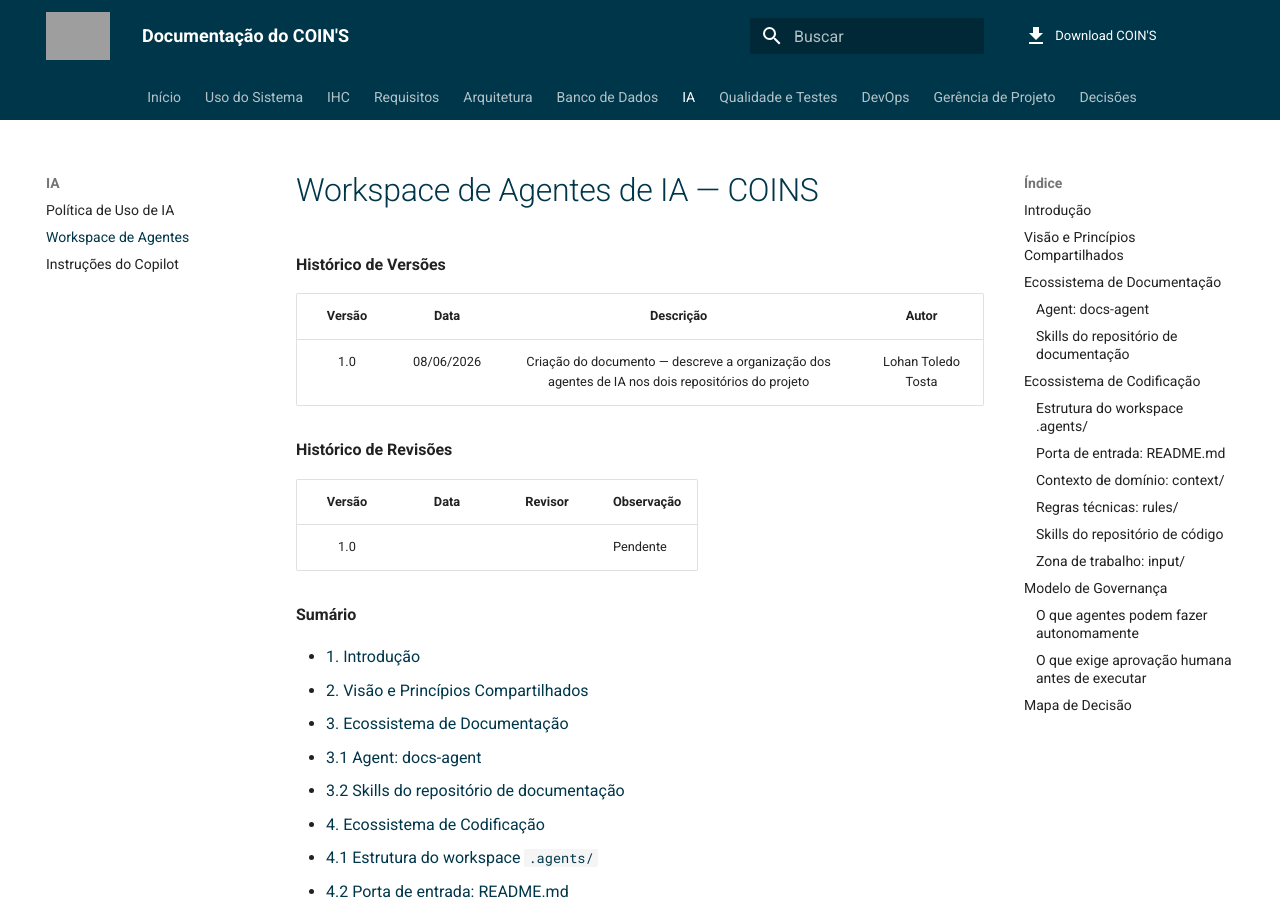
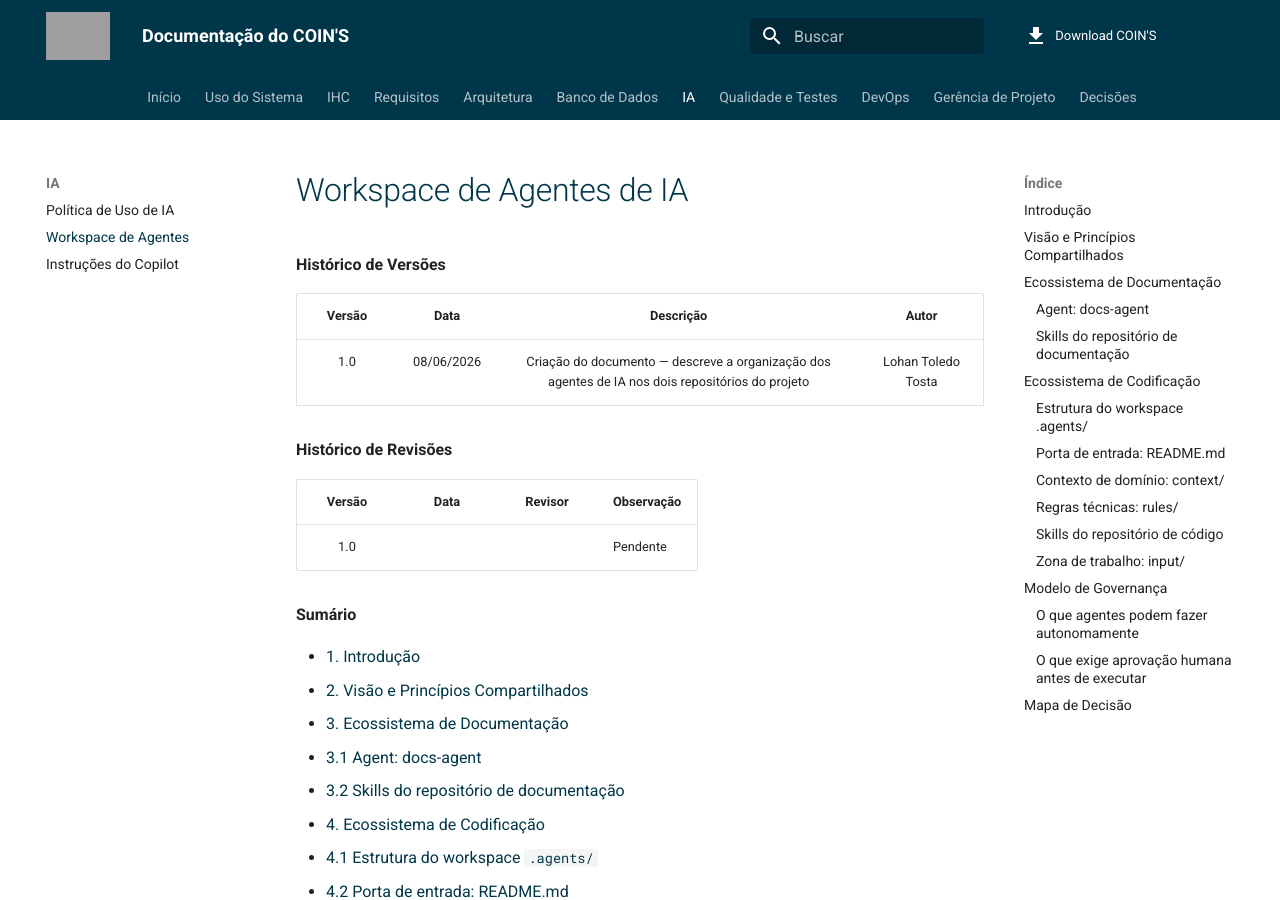
Before and after one commit to NES-Contabilidade-Integrada/doc-coins2026.1, an MkDocs documentation site: the page built from docs/ia/workspace-agentes.md, in a window 1280 px wide and 900 px high. Built offline with MkDocs 1.6.1 and Material for MkDocs 9.7.7, drawn with Linux system fonts in a browser that asks for light colours; grey boxes are pictures that could not be loaded.

Commit message:
docs(ia): remove nome do sistema do título do workspace de agentes
Co-Authored-By: Claude Sonnet 4.6 <noreply@anthropic.com>

```diff
--- a/docs/ia/workspace-agentes.md
+++ b/docs/ia/workspace-agentes.md
@@ -1,4 +1,4 @@
-# Workspace de Agentes de IA — COINS
+# Workspace de Agentes de IA
 
 **Histórico de Versões**
 
```
